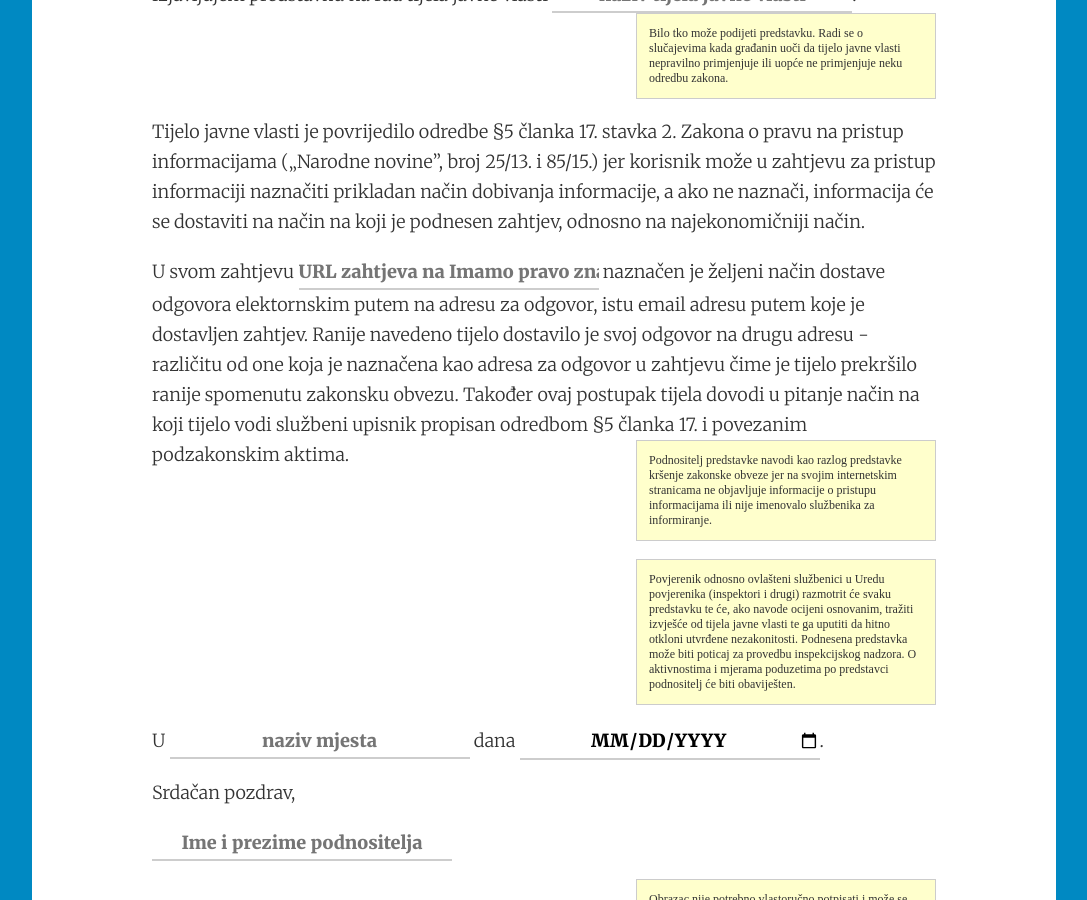
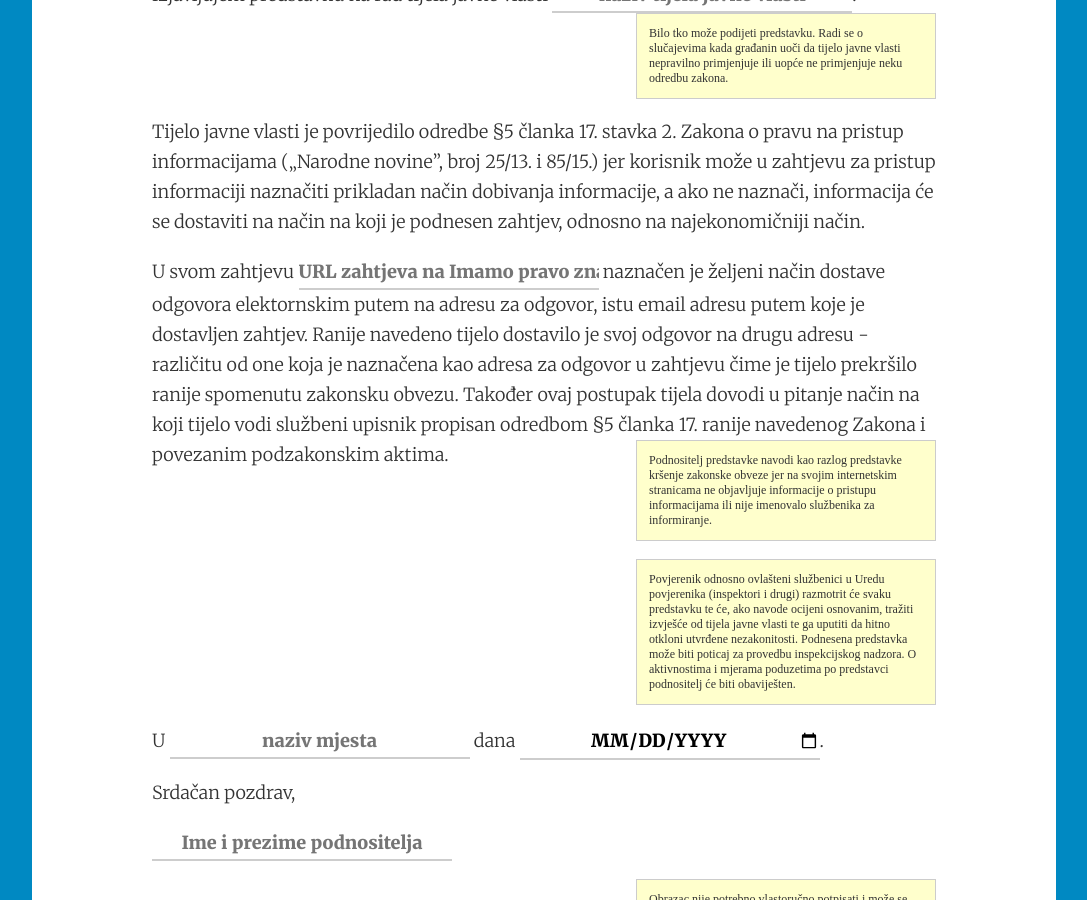
Before and after one commit to codeforcroatia/legal-boilerplate, a Jekyll site: the page built from _posts/2016-04-23-ppi_predstavka_adresa_za_odgovor.html, in a window 1280 px wide and 900 px high, scrolled down 1147 px. Shown: the whole window, without its empty margins (96-1183 px from the left). Built offline with Jekyll 4.4.1, drawn with Linux system fonts in a browser that asks for light colours; some web fonts are replaced.

Commit message:
Update 2016-04-23-ppi_predstavka_adresa_za_odgovor.html

```diff
--- a/_posts/2016-04-23-ppi_predstavka_adresa_za_odgovor.html
+++ b/_posts/2016-04-23-ppi_predstavka_adresa_za_odgovor.html
@@ -37,7 +37,7 @@ tags:
 korisnik može u zahtjevu za pristup informaciji naznačiti prikladan način dobivanja informacije, a ako ne naznači, informacija će se dostaviti na način na koji je podnesen zahtjev, odnosno na najekonomičniji način.</p>
 
 <p>U svom zahtjevu <input placeholder="URL zahtjeva na Imamo pravo znati" /> naznačen je željeni način dostave odgovora elektornskim putem na adresu za odgovor, istu email adresu putem koje je dostavljen zahtjev.
-Ranije navedeno tijelo dostavilo je svoj odgovor na drugu adresu - različitu od one koja je naznačena kao adresa za odgovor u zahtjevu čime je tijelo prekršilo ranije spomenutu zakonsku obvezu. Također ovaj postupak tijela dovodi u pitanje način na koji tijelo vodi službeni upisnik propisan odredbom §5 članka 17. i povezanim podzakonskim aktima.
+Ranije navedeno tijelo dostavilo je svoj odgovor na drugu adresu - različitu od one koja je naznačena kao adresa za odgovor u zahtjevu čime je tijelo prekršilo ranije spomenutu zakonsku obvezu. Također ovaj postupak tijela dovodi u pitanje način na koji tijelo vodi službeni upisnik propisan odredbom §5 članka 17. ranije navedenog Zakona i povezanim podzakonskim aktima.
 <span class="aside">Podnositelj predstavke navodi kao razlog predstavke kršenje zakonske obveze jer na svojim internetskim stranicama ne objavljuje informacije o pristupu informacijama ili nije imenovalo službenika za informiranje.</span></p>
 
 <p><span class="aside">Povjerenik odnosno ovlašteni službenici u Uredu povjerenika (inspektori i drugi) razmotrit će svaku predstavku te će, ako navode ocijeni osnovanim, tražiti izvješće od tijela javne vlasti te ga uputiti da hitno otkloni utvrđene nezakonitosti. Podnesena predstavka može biti poticaj za provedbu inspekcijskog nadzora. O aktivnostima i mjerama poduzetima po predstavci podnositelj će biti obaviješten.</span></p>
```
